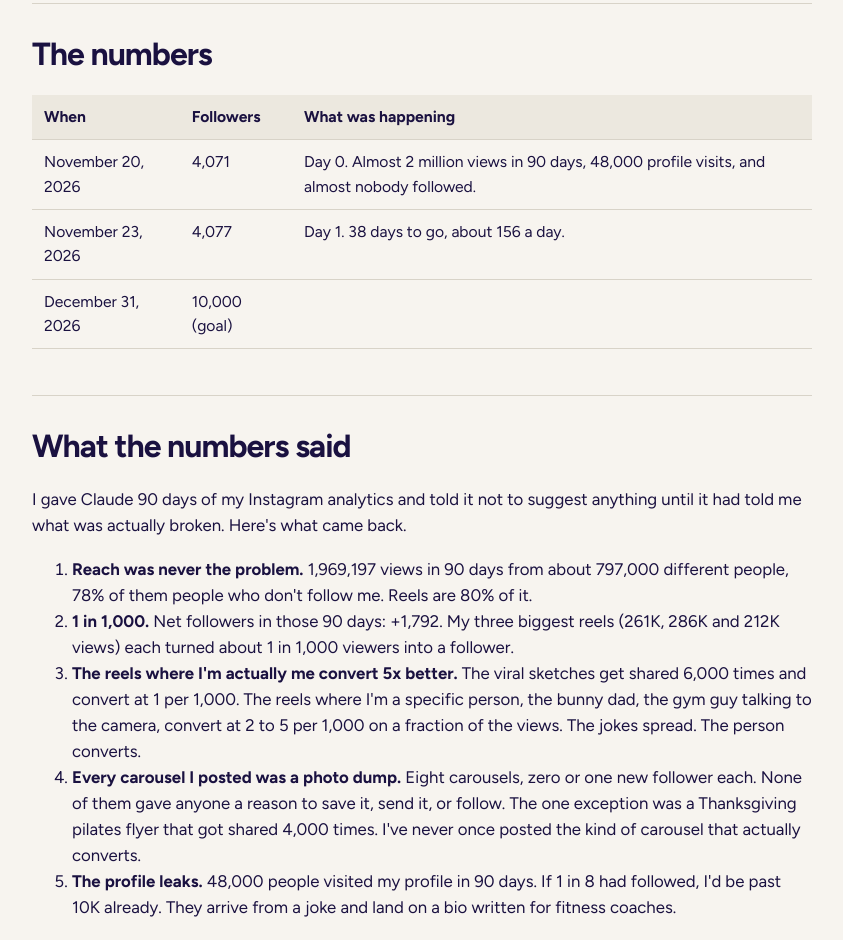
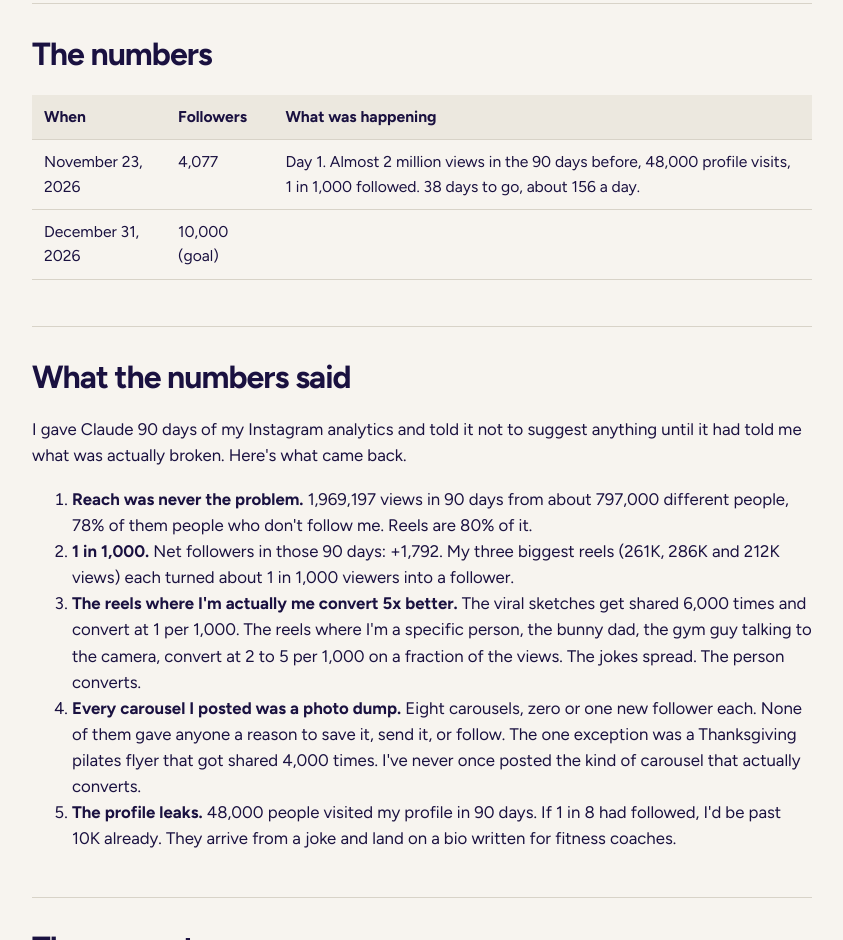
Before and after one commit to popcoachhq/mitchellgeezil.com, a plain HTML site: page 10k/index.html in a window 1280 px wide. Shown: the part 791-1731 px from the top of the page, without its empty margins (218-1061 px from the left). Drawn offline with Linux system fonts and the light colour scheme.

Commit message:
10k page: numbers table starts at Day 1
Co-Authored-By: Claude Fable 5.1 <noreply@anthropic.com>

```diff
--- a/10k/index.html
+++ b/10k/index.html
@@ -55,7 +55,7 @@
 <p>Inspired by my friend Jessi Anderson (<a href="https://www.instagram.com/jessianderson/">@jessianderson</a>), who went from 4K to 16.5K this year doing exactly this and is going for 20K by December 1.</p>
 <p>Follow <a href="https://www.instagram.com/mitchyinmotion/">@mitchyinmotion</a> to see if I make it.</p>
 <h2 id="the-numbers">The numbers</h2>
-<div class="tbl"><table><thead><tr><th>When</th><th>Followers</th><th>What was happening</th></tr></thead><tbody><tr><td data-label="When">November 20, 2026</td><td data-label="Followers">4,071</td><td data-label="What was happening">Day 0. Almost 2 million views in 90 days, 48,000 profile visits, and almost nobody followed.</td></tr><tr><td data-label="When">November 23, 2026</td><td data-label="Followers">4,077</td><td data-label="What was happening">Day 1. 38 days to go, about 156 a day.</td></tr><tr><td data-label="When">December 31, 2026</td><td data-label="Followers">10,000 (goal)</td><td data-label="What was happening"></td></tr></tbody></table></div>
+<div class="tbl"><table><thead><tr><th>When</th><th>Followers</th><th>What was happening</th></tr></thead><tbody><tr><td data-label="When">November 23, 2026</td><td data-label="Followers">4,077</td><td data-label="What was happening">Day 1. Almost 2 million views in the 90 days before, 48,000 profile visits, 1 in 1,000 followed. 38 days to go, about 156 a day.</td></tr><tr><td data-label="When">December 31, 2026</td><td data-label="Followers">10,000 (goal)</td><td data-label="What was happening"></td></tr></tbody></table></div>
 <h2 id="what-the-numbers-said">What the numbers said</h2>
 <p>I gave Claude 90 days of my Instagram analytics and told it not to suggest anything until it had told me what was actually broken. Here's what came back.</p>
 <ol><li><strong>Reach was never the problem.</strong> 1,969,197 views in 90 days from about 797,000 different people, 78% of them people who don't follow me. Reels are 80% of it.</li><li><strong>1 in 1,000.</strong> Net followers in those 90 days: +1,792. My three biggest reels (261K, 286K and 212K views) each turned about 1 in 1,000 viewers into a follower.</li><li><strong>The reels where I'm actually me convert 5x better.</strong> The viral sketches get shared 6,000 times and convert at 1 per 1,000. The reels where I'm a specific person, the bunny dad, the gym guy talking to the camera, convert at 2 to 5 per 1,000 on a fraction of the views. The jokes spread. The person converts.</li><li><strong>Every carousel I posted was a photo dump.</strong> Eight carousels, zero or one new follower each. None of them gave anyone a reason to save it, send it, or follow. The one exception was a Thanksgiving pilates flyer that got shared 4,000 times. I've never once posted the kind of carousel that actually converts.</li><li><strong>The profile leaks.</strong> 48,000 people visited my profile in 90 days. If 1 in 8 had followed, I'd be past 10K already. They arrive from a joke and land on a bio written for fitness coaches.</li></ol>
```
Also changed, not shown: 3 other files.
